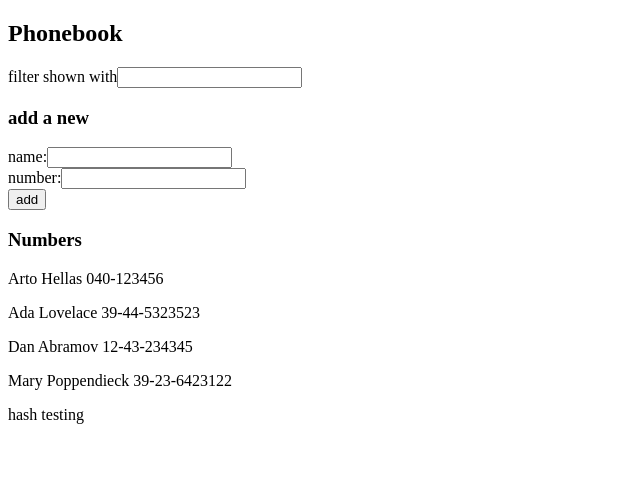
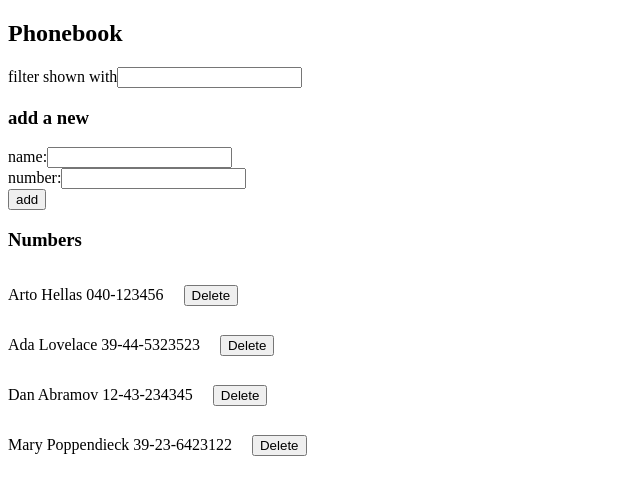
Before and after one commit to hash004/fullstackopen, a React (Vite) app in the folder part2/phonebook/: page / in a window 1280 px wide. Shown: the top 494 px of the page, without its empty margins (0-640 px from the left). Built offline with nearby package versions, Linux system fonts and the light colour scheme; data requests are answered from the project's data file.

Commit message:
exercise 2.14

```diff
--- a/part2/phonebook/db.json
+++ b/part2/phonebook/db.json
@@ -19,11 +19,6 @@
       "name": "Mary Poppendieck",
       "number": "39-23-6423122",
       "id": "4"
-    },
-    {
-      "id": "0e25",
-      "name": "hash",
-      "number": "testing"
     }
   ]
 }
--- a/part2/phonebook/src/App.jsx
+++ b/part2/phonebook/src/App.jsx
@@ -49,6 +49,13 @@ const App = () => {
     setNewNumber('');
   }
 
+  const handleDeleteContact = (person) => {
+    if(window.confirm(`Delete ${person.name}?`)) {
+      personServices.deletePerson(person.id)
+      setPersons(persons.filter(p => p.id != person.id))
+    }
+  }
+
   const personsToShow = !filter ? persons : persons.filter(person => person['name'].toLowerCase().includes(filter.toLowerCase()))
 
   return (
@@ -66,7 +73,7 @@ const App = () => {
         }}
       />
       <h3>Numbers</h3>
-      <Persons persons={personsToShow} />
+      <Persons persons={personsToShow} handleDelete={handleDeleteContact} />
     </div>
   )
 }
--- a/part2/phonebook/src/components/Persons.jsx
+++ b/part2/phonebook/src/components/Persons.jsx
@@ -1,11 +1,26 @@
 /* eslint-disable react/prop-types */
-const Person = ({person}) => <p key={person.name}>{person.name} {person.number}</p>
+const Person = ({person, handleDelete}) => {
+  const styling = {
+    display: 'inline-block',
+    marginRight: '20px',
+  }
+  return (
+    <div>
+      <p key={person.id} style={styling}>
+        {person.name} {person.number}
+      </p>
+      <button onClick={() => {handleDelete(person)}}>
+        Delete
+      </button>
+    </div>
+  )
+}
 
-const Persons = ({ persons }) => {
+const Persons = ({ persons, handleDelete }) => {
   return (
     <>
     {persons.map(person=> (
-      <Person key={person.name} person={person} />
+      <Person key={person.name} person={person} handleDelete={handleDelete} />
     ))}
     </>
   )
--- a/part2/phonebook/src/services/persons.js
+++ b/part2/phonebook/src/services/persons.js
@@ -1,16 +1,23 @@
 import axios from 'axios';
+const baseUrl = "http://localhost:3001/persons";
 
 const getAllPersons = () => {
-  const request = axios.get('http://localhost:3001/persons')
+  const request = axios.get(baseUrl)
   return request.then((res)=>res.data);
 }
 
 const addPerson = (person) => {
-  const request = axios.post('http://localhost:3001/persons', person)
+  const request = axios.post(baseUrl, person)
   return request.then(res=> res.data);
+}
+
+const deletePerson = (id) => {
+  const request = axios.delete(`${baseUrl}/${id}`)
+  return request.then(res => res.data);
 }
 
 export default {
   getAllPersons,
   addPerson,
+  deletePerson
 }
```
